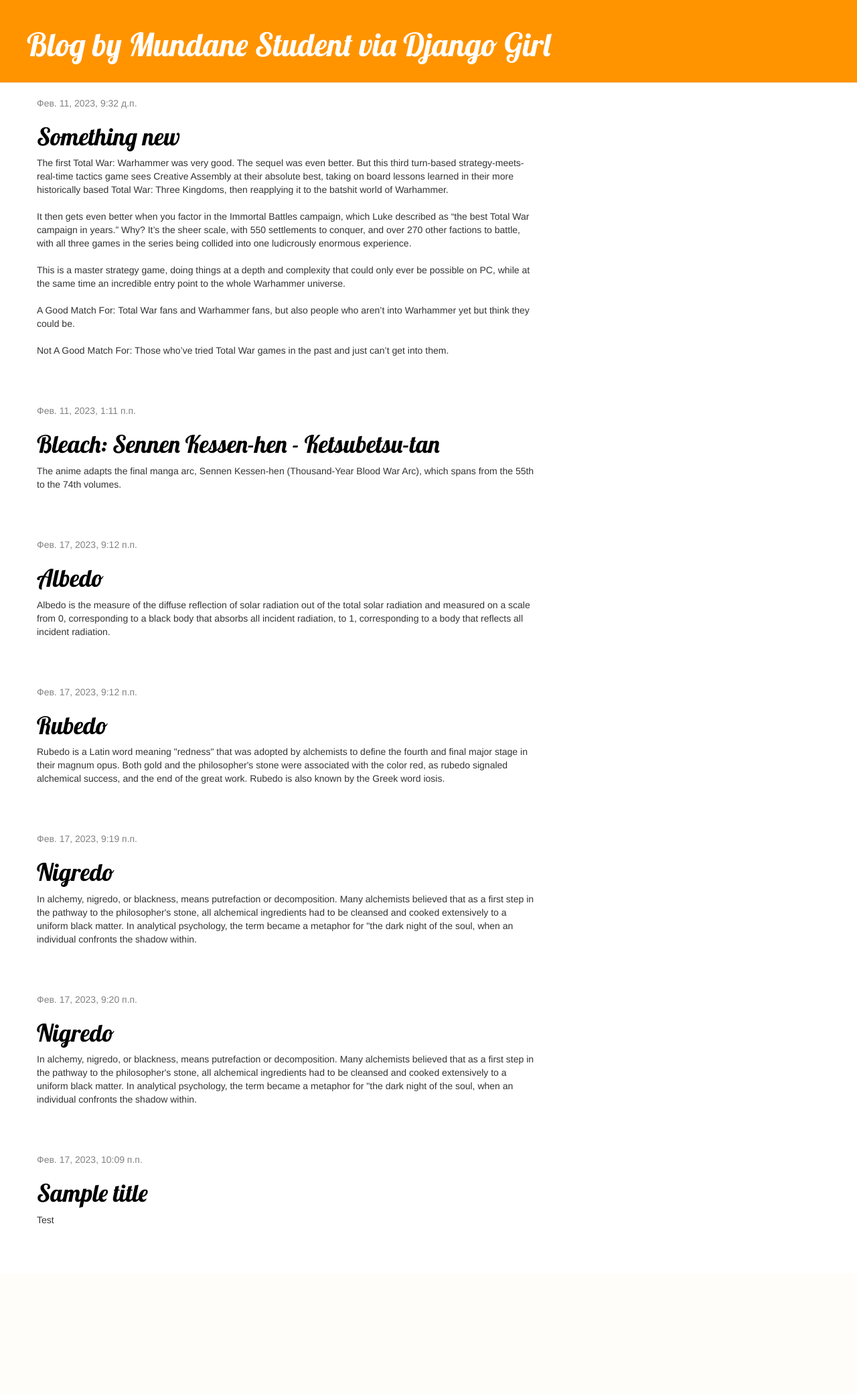
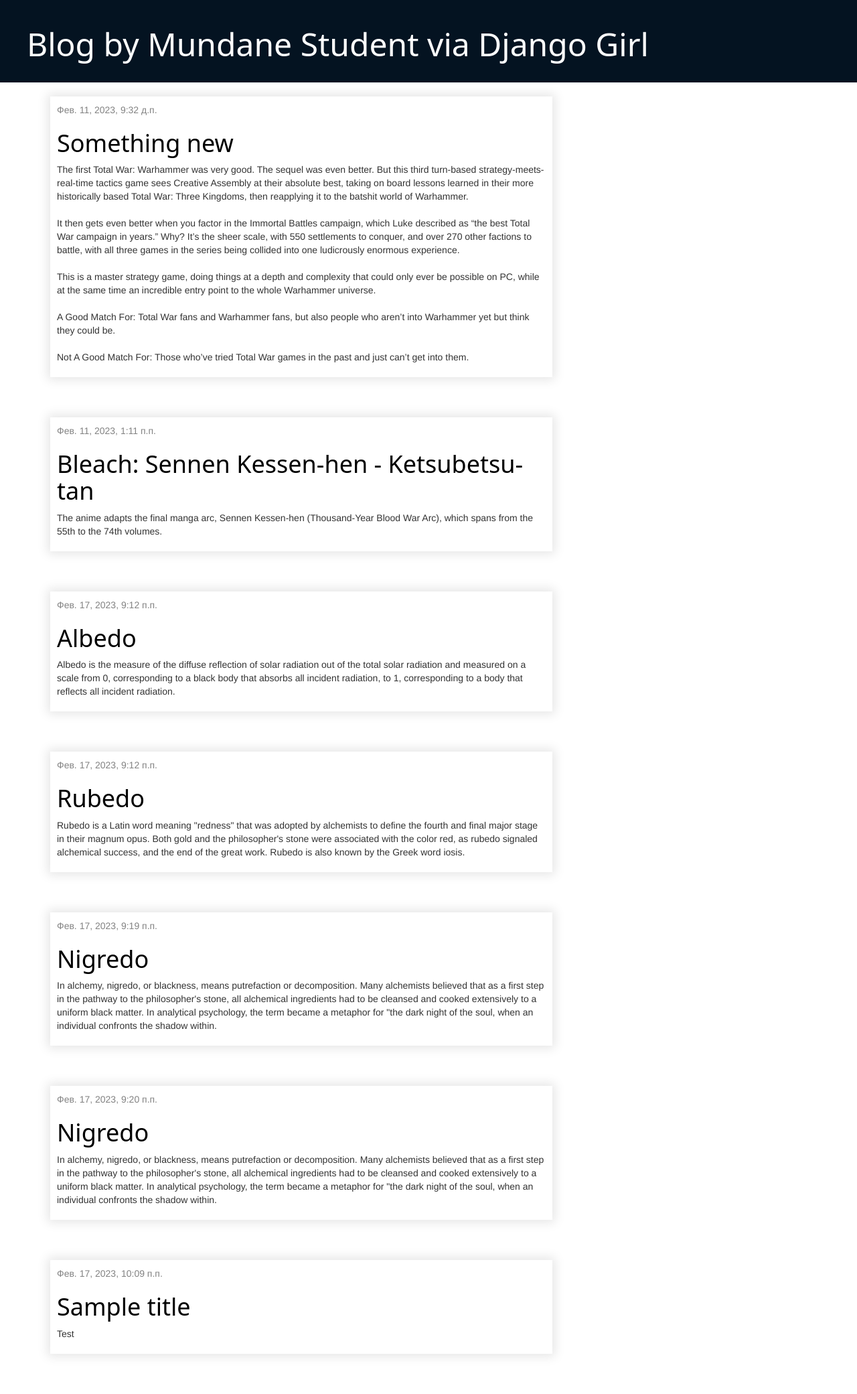
Before and after one commit to SSupaSonic/my-first-blog, a Django app: page / in a window 1280 px wide. Shown: the whole page at 67% size. Before the commit the page ends 1827 px from the top, so only its background shows below. Run offline with Django 3.2, Linux system fonts and the light colour scheme; data comes from the database, SQL or seed files in the repository; some libraries are stand-ins or nearby versions.

Commit message:
Try to imporve your style skills

```diff
--- a/blog/static/css/blog.css
+++ b/blog/static/css/blog.css
@@ -1,5 +1,5 @@
 .page-header {
-    background-color: #ff9400;
+    background-color: #041321;
     margin-top: 0;
     padding: 20px 20px 20px 40px;
 }
@@ -11,11 +11,11 @@
 }
 
 .content {
-    margin-left: 40px;
+    margin-left: 60px;
 }
 
 h1, h2, h3, h4 {
-    font-family: 'Lobster', cursive;
+    font-family: system-ui;
 }
 
 :root {
@@ -43,7 +43,11 @@ h1, h2, h3, h4 {
 }
 
 .post {
-    margin-bottom: 70px;
+    margin-bottom: 60px;
+    margin-left: auto;
+    margin-right: auto;
+    padding: 10px;
+    box-shadow:0 0 15px 4px rgba(0,0,0,0.1)
 }
 
 .post h1 a, .post h1 a:visited {
```
